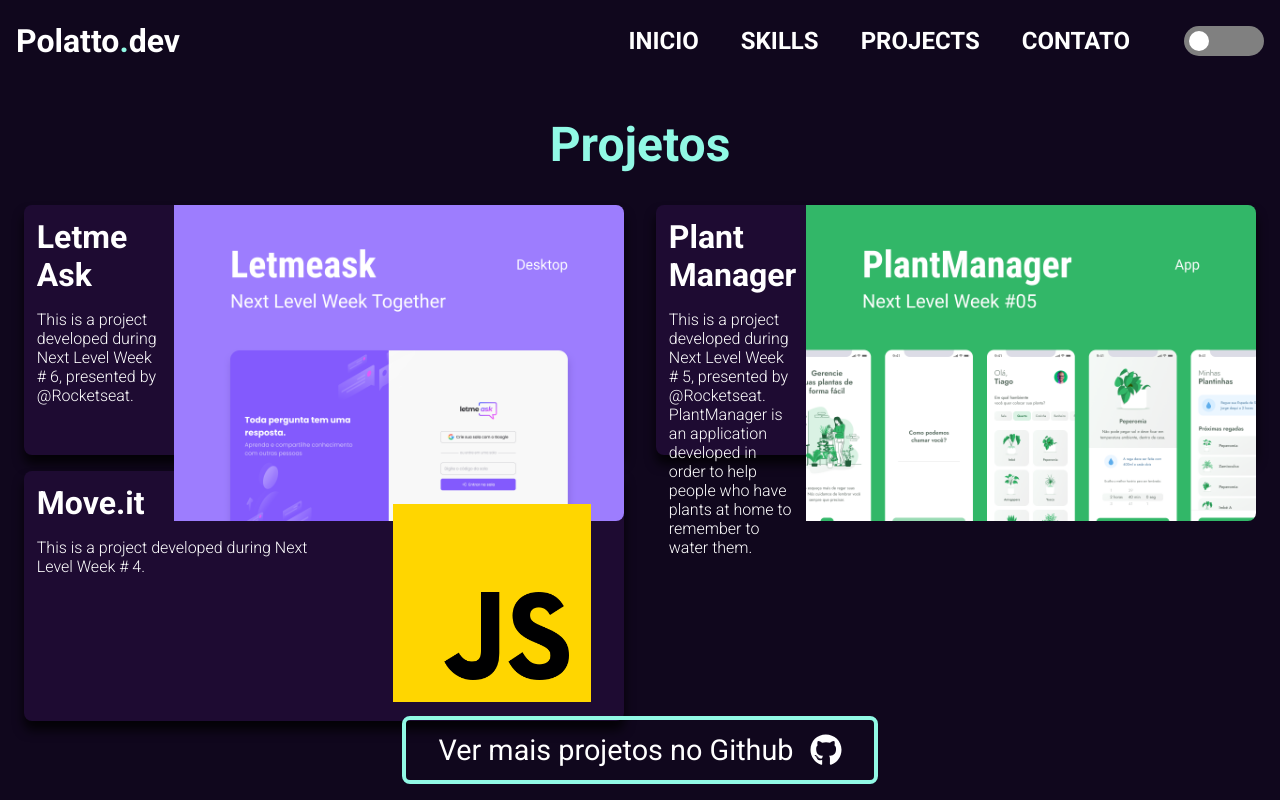
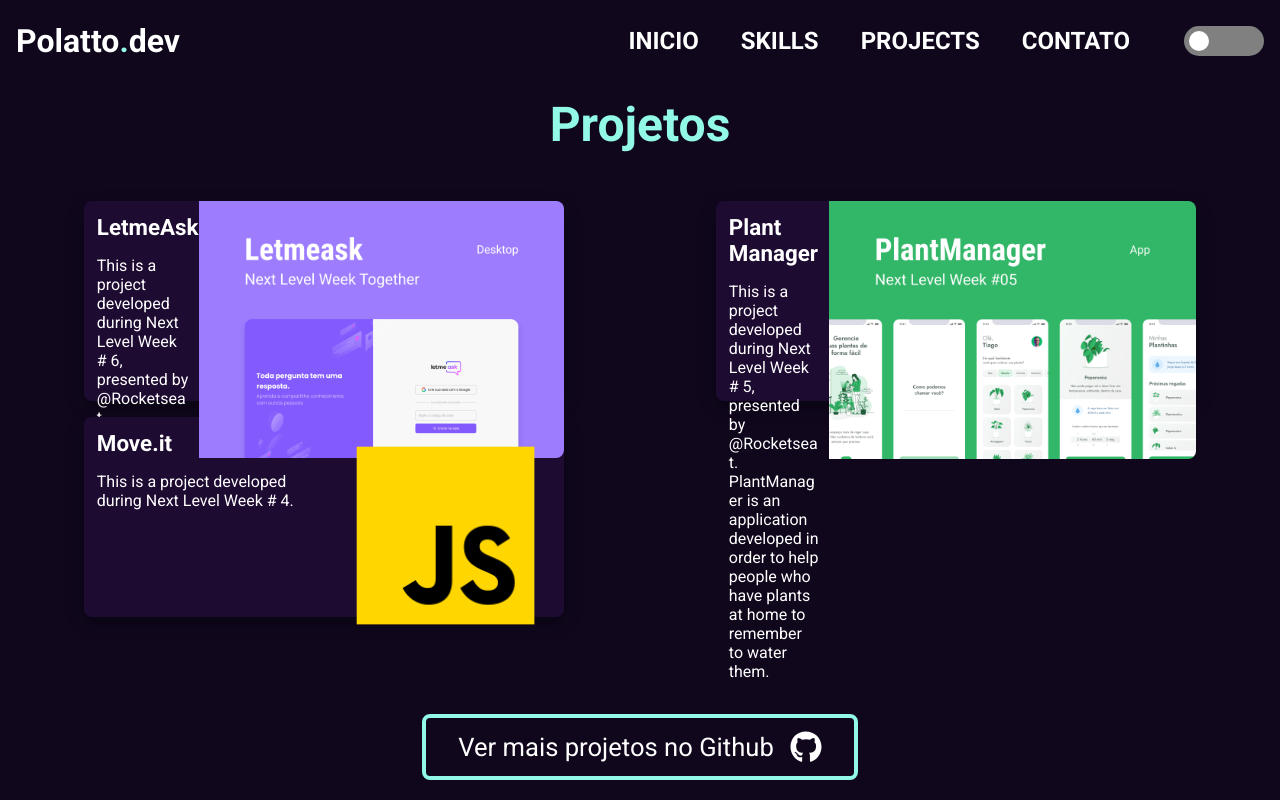
Before and after one commit to devpolatto/Portfolio, a Next.js app: page /projects in a window 1280 px wide. Built offline with nearby package versions, Linux system fonts and the light colour scheme.

Commit message:
finished for today layout project page

```diff
--- a/src/pages/projects.tsx
+++ b/src/pages/projects.tsx
@@ -4,9 +4,9 @@
 
 import { FaGithub } from 'react-icons/fa'
 
-import letmeask from '../../public/letmeask.png';
-import plantmanager from '../../public/plantmanager.png';
-import js from '../../public/javascript.png';
+import letmeaskPreview from '../../public/letmeask.png';
+import plantmanagerPreview from '../../public/plantmanager.png';
+import jsPreview from '../../public/javascript.png';
 
 import Title from '../components/Title';
 
@@ -28,13 +28,13 @@
             <ProjectGrid>
                 <Project href="https://github.com/devpolatto/Letmeask_NLW-6/#readme" target="_blank">
                     <ProjectDescription>
-                        <ProjectTitle>Letme Ask</ProjectTitle>
+                        <ProjectTitle>LetmeAsk</ProjectTitle>
                         <Description>
                             This is a project developed during Next Level Week # 6, presented by @Rocketseat.
                         </Description>
                     </ProjectDescription>
                     <ProjectPreview>
-                        <Image src={letmeask} placeholder="blur" />
+                        <Image src={letmeaskPreview} placeholder="blur" />
                     </ProjectPreview>
                 </Project>
 
@@ -48,7 +48,7 @@
                         </Description>
                     </ProjectDescription>
                     <ProjectPreview>
-                        <Image src={plantmanager} placeholder="blur" />
+                        <Image src={plantmanagerPreview} placeholder="blur" />
                     </ProjectPreview>
                 </Project>
 
@@ -60,7 +60,7 @@
                         </Description>
                     </ProjectDescription>
                     <ProjectPreview>
-                        <Image src={js} placeholder="blur" />
+                        <Image src={jsPreview} placeholder="blur" />
                     </ProjectPreview>
                 </Project>
                 <SeeMoreFooter>
--- a/styles/projects/index.ts
+++ b/styles/projects/index.ts
@@ -8,19 +8,21 @@
   flex-direction: column;
   align-items: center;
 
-  padding: 100px 0 16px 0 ;
+  padding: 80px 0 16px 0 ;
 `;
 
 export const ProjectGrid = styled.div`
     width: 100%;
-    max-width: 1980px;
+    max-width: 2000px;
     height: 100%;
     max-height: 100vh;
+
     overflow-y: scroll;
 
     display: grid;
     grid-template-columns: repeat(1, minmax(0, 1fr));
     gap: 1rem;
+
     padding: 1rem;
     place-content: start;
 
@@ -30,6 +32,10 @@
     @media (min-width: 768px){
         place-content: start;
         place-items: center;
+
+        margin-top: 16px;
+
+        grid-template-columns: repeat(2, minmax(0, 1fr));
 
         ::-webkit-scrollbar{
             width: 4px;
@@ -42,21 +48,15 @@
 
     }
 
-    @media (min-width: 1024px){
-        grid-template-columns: repeat(2, minmax(0, 1fr));
-
-        ::-webkit-scrollbar{
-            width: 4px;
-        }
-
-        ::-webkit-scrollbar-thumb{
-            background-color: #383a59;
-            border-radius: 4px;
-        }
+    @media (max-width: 1440px){
+        max-width: 1300px;
     }
 
-    @media (min-width: 1750px){
+
+    @media (min-width: 2000px){
         grid-template-columns: repeat(3, minmax(0, 1fr));
+
+        gap: 0;
 
         ::-webkit-scrollbar{
             width: 8px;
@@ -82,19 +82,28 @@
 
     background-color: ${props => props.theme.cardbox};
 
-    -webkit-box-shadow: 0px 9px 11px 0px rgba(0,0,0,0.8);
-    box-shadow: 0px 9px 11px 0px rgba(0,0,0,0.8);
+    -webkit-box-shadow: 0px 6px 16px 0px rgba(0,0,0,0.8);
+    box-shadow: 0px 6px 16px 0px rgba(0,0,0,0.4);
 
     transition: .2s ease-in-out 0s;
 
-    @media (min-width: 768px){
-        width: 600px;
-        height: 250px;
+    @media (min-width: 767px){
+        width: 360px;
+        height: 200px;
         border-radius: 8px;
 
         &:hover{
             transform: scale(0.9);
         }
+    }
+
+    @media (min-width: 1024px){
+        width: 480px;
+    }
+
+    @media (min-width: 1440px){
+        width: 600px;
+        height: 240px;
     }
 `
 
@@ -122,8 +131,12 @@
     font-weight: 400;
 
     @media (min-width: 768px){
-        font-size: 2rem;
+        font-size: 1.4rem;
         font-weight: 700;
+    }
+
+    @media (min-width: 1440px){
+        font-size: 1.8rem;
     }
 `
 
@@ -133,14 +146,17 @@
     max-width: 90%;
     word-wrap: break-word;
     font-size: 0.8rem;
-    font-weight: 100;
+    font-weight: 400;
 
-    white-space: wrap;
-    text-overflow: clip ellipsis;
+    /* white-space: wrap;
+    text-overflow: clip ellipsis; */
 
     @media (min-width: 768px){
         font-size: 1rem;
-        font-weight: 100;
+    }
+
+    @media (min-width: 1440px){
+        font-size: 1.3rem;
     }
 `
 
@@ -156,14 +172,27 @@
         border-radius: 0 4px 4px 0;
     }
 
-    @media (min-width: 768px){
+    @media (min-width: 767px){
 
         img{
             width: 300px;
-            height: 250px;
+            height: 200px;
             border-radius: 0 8px 8px 0;
         }
 
+    }
+
+    @media (min-width: 1024px){
+       img{
+           width: 340px;
+       }
+    }
+
+    @media (min-width: 1440px){
+        width: 400px;
+        img{
+            height: 240px;
+        }
     }
 `
 
@@ -202,6 +231,8 @@
 
         .githubicon{
             background: transparent;
+            width: 28px;
+            height: 28px;
         }
     }
 
@@ -215,16 +246,22 @@
         z-index: 10;
 
         .see-more{
-            font-size: 1.8rem;
+            font-size: 1.6rem;
             padding: 0.8rem 2rem;
 
             border: 4px solid ${props => props.theme.borderSeeMoreButton};
 
-        .githubicon{
-            height: 32px;
-            width: 32px;
-        }
+            .githubicon{
+                height: 32px;
+                width: 32px;
+            }
 
         }
     }
+
+    @media (min-width:800px){
+        bottom: 4px;
+    }
+
+
 `
--- a/styles/themes/light.ts
+++ b/styles/themes/light.ts
@@ -10,7 +10,7 @@
     activeSwitchTheme: '#0b246e',
     title_section: '#0e0e0e',
     cardbox: '#FFFFFF',
-    textHoverPrimary: '#343434',
+    textHoverPrimary: '#0e0e0e',
     textSeeMoreButton: '#FFFFFF',
     borderSeeMoreButton: '#0e0e0e'
 }
```
